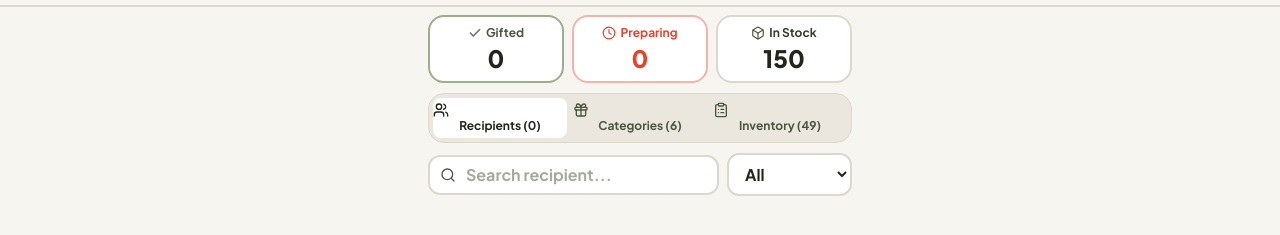
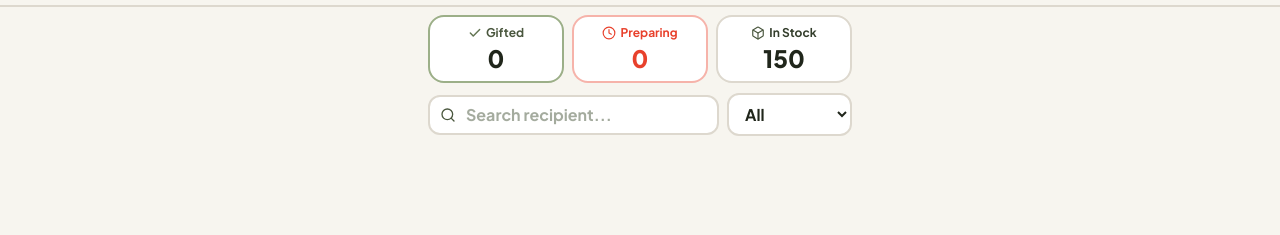
Before and after one commit to thehung208-debug/qua-poland, a plain HTML site: page index.html in a window 1280 px wide. Shown: the part 51-286 px from the top of the page. Drawn offline with nearby package versions, Linux system fonts and the light colour scheme.

Commit message:
Remove navigation tabs bar to streamline UI and give full focus to recipients list

```diff
--- a/index.html
+++ b/index.html
@@ -133,7 +133,7 @@
       </div>
 
       <!-- Chưa tặng / Còn tồn kho -->
-      <div onclick="switchTab('categories')" class="cursor-pointer bg-white border-2 border-offwhite-border rounded-2xl p-2 text-center shadow-xs btn-bounce transition hover:bg-offwhite-warm min-h-[64px] flex flex-col justify-center">
+      <div onclick="setFilter('all')" class="cursor-pointer bg-white border-2 border-offwhite-border rounded-2xl p-2 text-center shadow-xs btn-bounce transition hover:bg-offwhite-warm min-h-[64px] flex flex-col justify-center">
         <div class="text-xs font-bold text-sage-800 flex items-center justify-center gap-1">
           <svg class="w-3.5 h-3.5 text-sage-700" viewBox="0 0 24 24" fill="none" stroke="currentColor" stroke-width="2" stroke-linecap="round" stroke-linejoin="round">
             <path d="M21 8a2 2 0 0 0-1-1.73l-7-4a2 2 0 0 0-2 0l-7 4A2 2 0 0 0 3 8v8a2 2 0 0 0 1 1.73l7 4a2 2 0 0 0 2 0l7-4A2 2 0 0 0 21 16Z"/>
@@ -145,29 +145,7 @@
       </div>
     </div>
 
-    <!-- TABS ĐIỀU HƯỚNG GỌN (Người nhận -> Nhóm quà -> Kho tổng) -->
-    <div class="flex bg-offwhite-dark p-1 rounded-2xl border border-offwhite-border gap-1.5 text-center shrink-0">
-      <button id="tab-recipients-btn" onclick="switchTab('recipients')" class="flex-1 py-2.5 text-xs sm:text-sm font-extrabold rounded-xl transition bg-white text-sage-900 shadow-xs flex items-center justify-center gap-1 min-h-[42px]">
-        <svg class="w-4 h-4" viewBox="0 0 24 24" fill="none" stroke="currentColor" stroke-width="2" stroke-linecap="round" stroke-linejoin="round">
-          <path d="M16 21v-2a4 4 0 0 0-4-4H6a4 4 0 0 0-4 4v2"/><circle cx="9" cy="7" r="4"/><path d="M22 21v-2a4 4 0 0 0-3-3.87"/><path d="M16 3.13a4 4 0 0 1 0 7.75"/>
-        </svg>
-        <span>Recipients (<span id="recipient-count">0</span>)</span>
-      </button>
-      <button id="tab-categories-btn" onclick="switchTab('categories')" class="flex-1 py-2.5 text-xs sm:text-sm font-extrabold rounded-xl transition text-sage-700 hover:text-sage-900 flex items-center justify-center gap-1 min-h-[42px]">
-        <svg class="w-4 h-4" viewBox="0 0 24 24" fill="none" stroke="currentColor" stroke-width="2" stroke-linecap="round" stroke-linejoin="round">
-          <rect x="3" y="8" width="18" height="4" rx="1"/><path d="M12 8v13"/><path d="M19 12v7a2 2 0 0 1-2 2H7a2 2 0 0 1-2-2v-7"/><path d="M7.5 8a2.5 2.5 0 0 1 0-5A4.8 8 0 0 1 12 8a4.8 8 0 0 1 4.5-5 2.5 2.5 0 0 1 0 5"/>
-        </svg>
-        <span>Categories (6)</span>
-      </button>
-      <button id="tab-inventory-btn" onclick="switchTab('inventory')" class="flex-1 py-2.5 text-xs sm:text-sm font-extrabold rounded-xl transition text-sage-700 hover:text-sage-900 flex items-center justify-center gap-1 min-h-[42px]">
-        <svg class="w-4 h-4" viewBox="0 0 24 24" fill="none" stroke="currentColor" stroke-width="2" stroke-linecap="round" stroke-linejoin="round">
-          <rect width="8" height="4" x="8" y="2" rx="1" ry="1"/><path d="M16 4h2a2 2 0 0 1 2 2v14a2 2 0 0 1-2 2H6a2 2 0 0 1-2-2V6a2 2 0 0 1 2-2h2"/><path d="M12 11h4"/><path d="M12 16h4"/><path d="M8 11h.01"/><path d="M8 16h.01"/>
-        </svg>
-        <span>Inventory (49)</span>
-      </button>
-    </div>
-
-    <!-- TAB 1: DANH SÁCH NGƯỜI NHẬN (HIỂN THỊ ĐẦU TIÊN) -->
+    <!-- DANH SÁCH NGƯỜI NHẬN (MÀN HÌNH CHÍNH) -->
     <section id="tab-recipients" class="flex-1 flex flex-col overflow-hidden space-y-2">
       <!-- Tìm kiếm & Lọc trạng thái -->
       <div class="flex items-center gap-2 shrink-0">
@@ -697,10 +675,14 @@
       const totalInventory = inventory.reduce((sum, item) => sum + item.total, 0); // 150
       const totalNotGiftedYet = totalInventory - giftedCount;
 
-      document.getElementById('stat-gifted').innerText = giftedCount;
-      document.getElementById('stat-preparing').innerText = preparingCount;
-      document.getElementById('stat-remaining').innerText = totalNotGiftedYet;
-      document.getElementById('recipient-count').innerText = recipients.length;
+      const statGifted = document.getElementById('stat-gifted');
+      if (statGifted) statGifted.innerText = giftedCount;
+      const statPrep = document.getElementById('stat-preparing');
+      if (statPrep) statPrep.innerText = preparingCount;
+      const statRemain = document.getElementById('stat-remaining');
+      if (statRemain) statRemain.innerText = totalNotGiftedYet;
+      const recCountEl = document.getElementById('recipient-count');
+      if (recCountEl) recCountEl.innerText = recipients.length;
     }
 
     function switchTab(tab) {
@@ -713,28 +695,28 @@
       const recBtn = document.getElementById('tab-recipients-btn');
       const invBtn = document.getElementById('tab-inventory-btn');
 
-      catTab.classList.add('hidden');
-      recTab.classList.add('hidden');
-      invTab.classList.add('hidden');
+      if (catTab) catTab.classList.add('hidden');
+      if (recTab) recTab.classList.add('hidden');
+      if (invTab) invTab.classList.add('hidden');
 
       const inactiveClass = 'flex-1 py-1 text-xs font-bold rounded-lg transition text-sage-700 hover:text-sage-900';
       const activeClass = 'flex-1 py-1 text-xs font-bold rounded-lg transition bg-white text-sage-900 shadow-xs';
 
-      catBtn.className = inactiveClass;
-      recBtn.className = inactiveClass;
-      invBtn.className = inactiveClass;
+      if (catBtn) catBtn.className = inactiveClass;
+      if (recBtn) recBtn.className = inactiveClass;
+      if (invBtn) invBtn.className = inactiveClass;
 
       if (tab === 'categories') {
-        catTab.classList.remove('hidden');
-        catBtn.className = activeClass;
+        if (catTab) catTab.classList.remove('hidden');
+        if (catBtn) catBtn.className = activeClass;
         renderCategoryCards();
       } else if (tab === 'recipients') {
-        recTab.classList.remove('hidden');
-        recBtn.className = activeClass;
+        if (recTab) recTab.classList.remove('hidden');
+        if (recBtn) recBtn.className = activeClass;
         renderRecipients();
       } else {
-        invTab.classList.remove('hidden');
-        invBtn.className = activeClass;
+        if (invTab) invTab.classList.remove('hidden');
+        if (invBtn) invBtn.className = activeClass;
         renderInventory();
       }
     }
```
